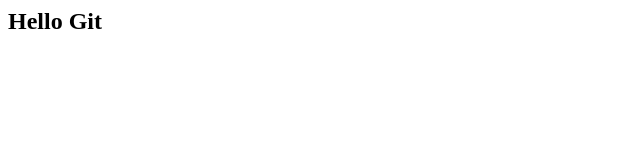
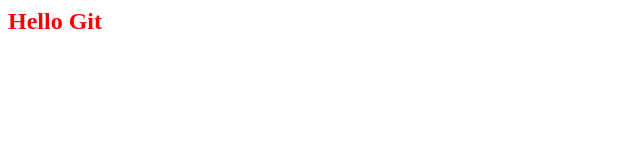
Before and after one commit to ahmad-h88/git_lessons, a plain HTML site: page index.html in a window 1280 px wide. Shown: the whole page, without its empty margins (0-640 px from the left). Drawn offline with Linux system fonts and the light colour scheme.

Commit message:
Add style: font-color: red

```diff
--- a/index.html
+++ b/index.html
@@ -3,6 +3,6 @@
 <title>Git Lessons</title>
 </head>
 <body>
-<h2>Hello Git</h2>
+<h2 style="color: red">Hello Git</h2>
 </body>
 </html>
```
